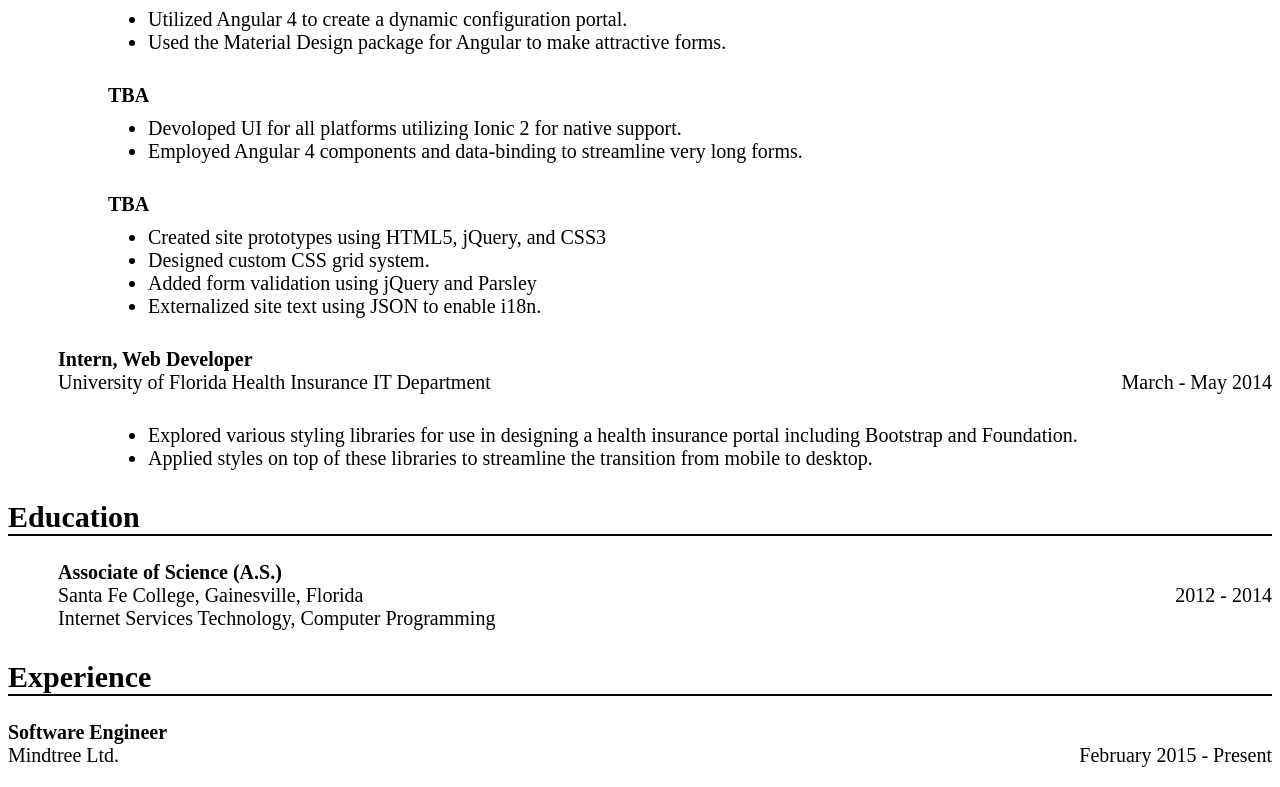
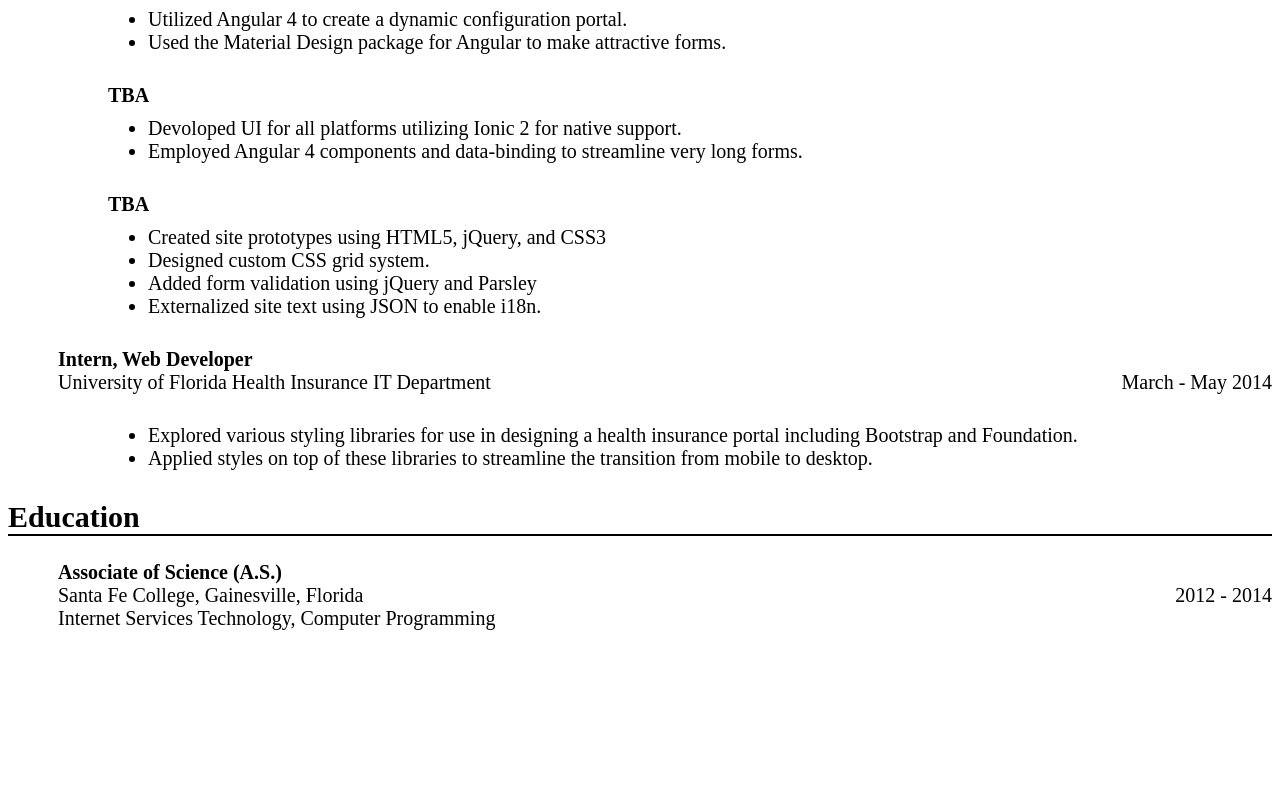
Before and after one commit to AngryKitten/personal-site, a plain HTML site: page index.html in a window 1280 px wide. Shown: the part 712-1499 px from the top of the page. After the commit the page ends 1372 px from the top, so only its background shows below. Drawn offline with Linux system fonts and the light colour scheme.

Commit message:
removed some duplicate code

```diff
--- a/index.html
+++ b/index.html
@@ -91,15 +91,5 @@
         </span>
       </div>
     </section>
-    <section>
-      <h2>Experience</h2>
-      <p class="indent">
-        <span class="job-title bold">Software Engineer</span>
-        <span class="job-detail">
-          <span class="detail-name">Mindtree Ltd.</span>
-          <span class="detail-date">February 2015 - Present</span>
-        </span>
-      </p>
-    </section>
   </body>
 </html>
```
